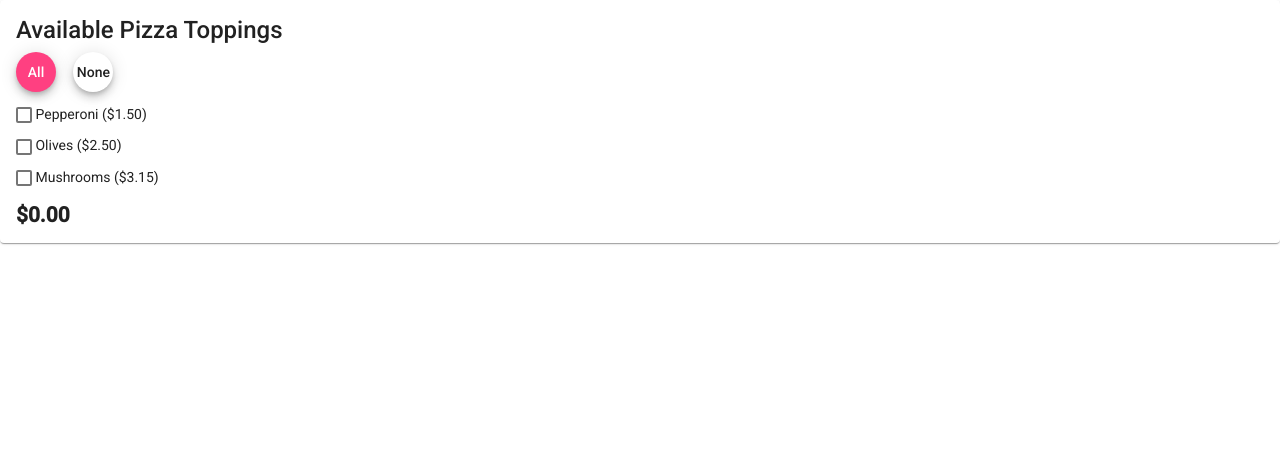
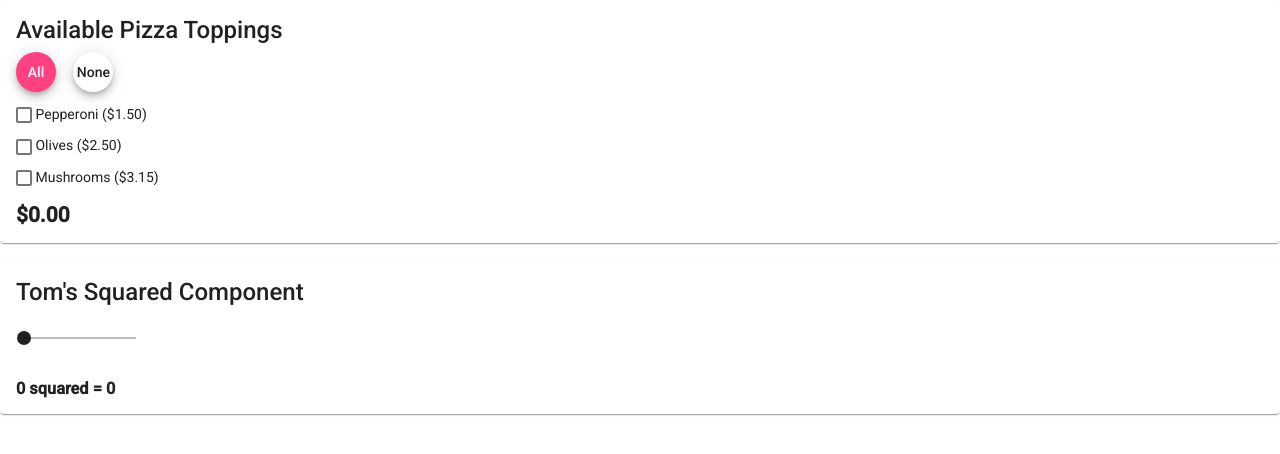
Before and after one commit to 2021-spring-jsf-tuth/components, an Angular app: page / in a window 1280 px wide. Shown: the top 454 px of the page. Built offline with nearby package versions, Linux system fonts and the light colour scheme.

Commit message:
A working component ! ! !

```diff
--- a/src/app/app.component.html
+++ b/src/app/app.component.html
@@ -1 +1,3 @@
 <app-pizza-toppings></app-pizza-toppings>
+<br>
+<app-tjs-squared></app-tjs-squared>
--- a/src/app/tjs-squared/tjs-squared.component.html
+++ b/src/app/tjs-squared/tjs-squared.component.html
@@ -1 +1,19 @@
-<p>tjs-squared works!</p>
+<mat-card>
+    <mat-card-title>
+        Tom's Squared Component
+    </mat-card-title>
+    <mat-card-content>
+        <mat-slider
+            [(ngModel)]="sliderValue"
+            thumbLabel
+            min="0"
+            max="100"
+            step="0.5"
+        >
+        </mat-slider>
+
+        <h3>
+            {{ sliderValue}} squared = {{ answer }}
+        </h3>
+    </mat-card-content>
+</mat-card>
--- a/src/app/tjs-squared/tjs-squared.component.ts
+++ b/src/app/tjs-squared/tjs-squared.component.ts
@@ -12,4 +12,9 @@ export class TjsSquaredComponent implements OnInit {
   ngOnInit(): void {
   }
 
+  sliderValue = 0;
+
+  get answer(): string {
+    return (this.sliderValue * this.sliderValue).toLocaleString();
+  }
 }
```
